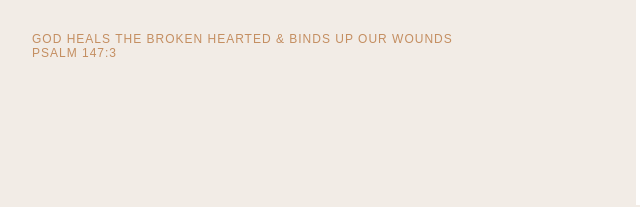
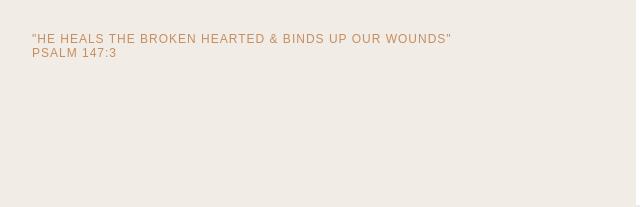
Before and after one commit to sheenalicmo/Final-Project_Platform-Technologies-Licmo, a website: page public/index.html in a window 1280 px wide. Shown: the part 470-677 px from the top of the page, 96-736 px from the left. Drawn offline with Linux system fonts and the light colour scheme.

Commit message:
Most updated 2

```diff
--- a/public/index.html
+++ b/public/index.html
@@ -15,7 +15,7 @@
     <div class="text-box">
         <h1>Sheena <span>Licmo</span></h1>
         <div class="subtitle">BS Information Technology<br>Service Management 4101</div>
-        <div class="get-touch">God Heals the broken hearted & Binds up our wounds<br>Psalm 147:3</div>
+        <div class="get-touch">"He Heals the broken hearted & Binds up our wounds"<br>Psalm 147:3</div>
     </div>
 
     <div class="img-box">
```
